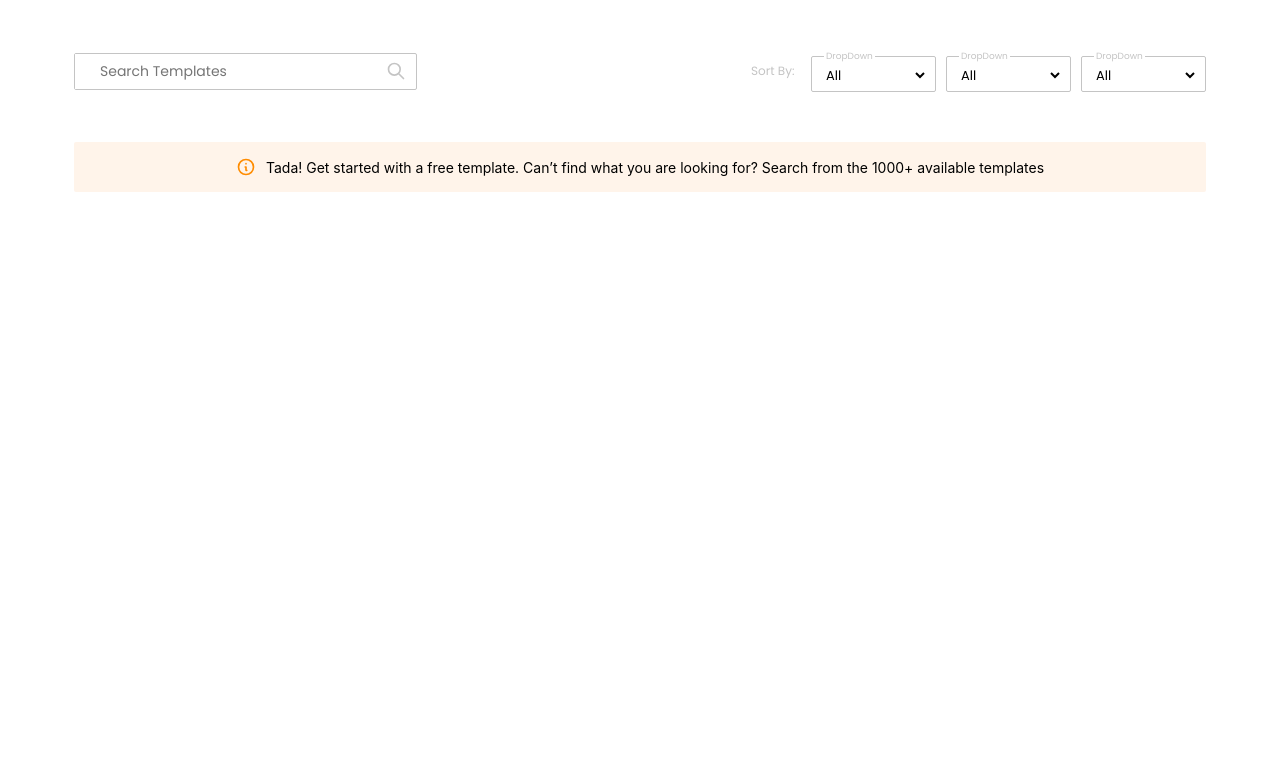
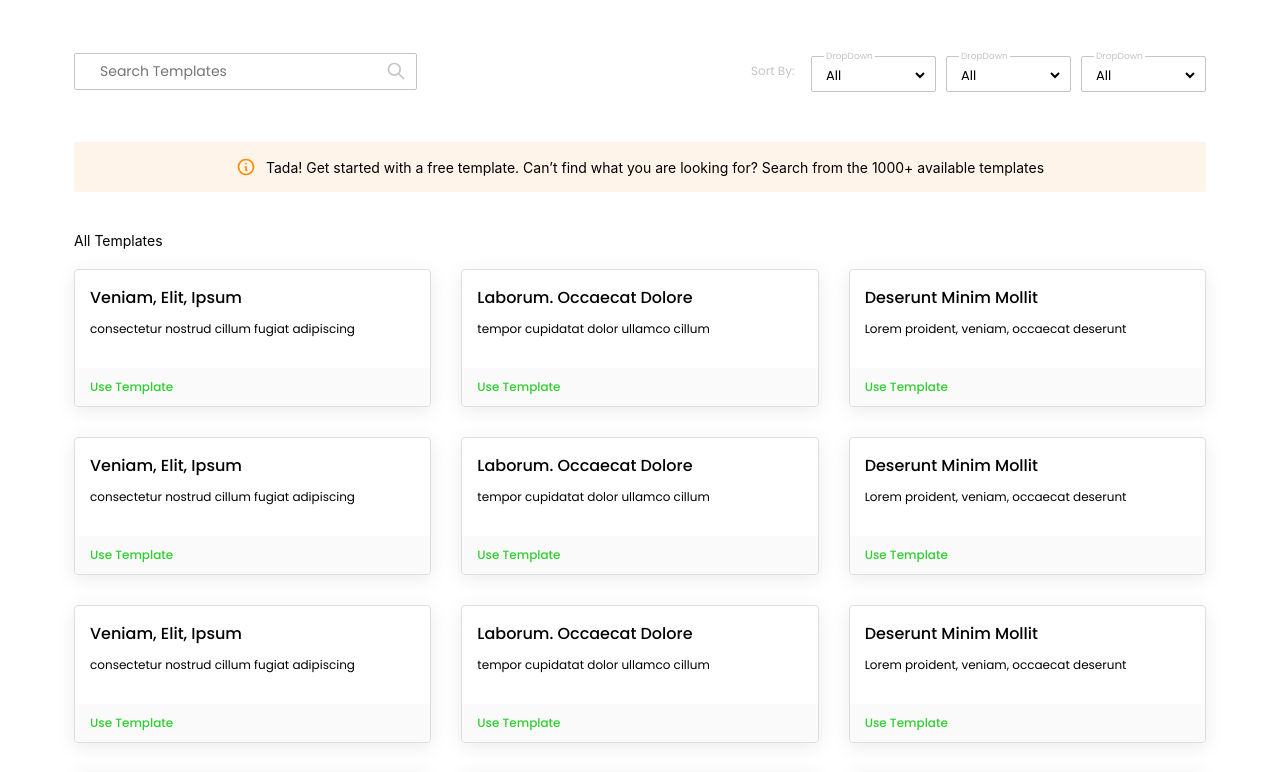
Before and after one commit to Nurmalee/formplus-react-frontend-task, a React (Create React App) app: page / in a window 1280 px wide. Shown: the top 772 px of the page. Built offline with nearby package versions, Linux system fonts and the light colour scheme; a web font is replaced by a local one.

Commit message:
TEMPLATE(S) COMPONENT: created and styled sinlgetemplate and template grid

```diff
--- a/src/App.js
+++ b/src/App.js
@@ -1,12 +1,14 @@
 import styled from 'styled-components'
 import Header from './components/Header'
 import Notification from './components/Notification'
+import Templates from './components/Templates'
 
 const App = () => {
   return (
     <AppContainer>
       <Header />
       <Notification />
+      <Templates />
 
     </AppContainer>
   )
--- /dev/null
+++ b/src/components/SingleTemplate.js
@@ -0,0 +1,55 @@
+import styled from 'styled-components'
+
+const SingleTemplate = ({category, created, description, link, name}) => {
+    return (
+        <TemplateBox>
+            <h2>{name}</h2>
+            <p>{description}</p>
+            <a href={link}>use template</a>
+        </TemplateBox>
+    )
+}
+
+export default SingleTemplate
+
+const TemplateBox = styled.div`
+    box-shadow: 7px 7px 10px rgb(250, 250, 250);
+    box-shadow: 0px 4px 20px rgba(0, 0, 0, 0.08);
+    border-radius: 4px;
+    border: 1px solid #ddd;
+    font-family: 'Poppins', sans-serif;
+    transition: 500ms;
+    align-self: flex-start;
+
+    &:hover {
+        border: 1px solid limegreen;
+        transform: scale(1.05);
+    }
+
+    > h2 {
+        padding: 15px;
+        padding-bottom: 0;
+        font-size: 16px;
+        font-weight: 500;
+        text-transform: capitalize;
+    }
+
+    > p {
+        font-size: 12px;
+        padding: 10px 15px;
+        padding-bottom: 30px;
+    }
+
+    > a {
+        color: limegreen;
+        font-size: 12px;
+        font-weight: 500;
+        padding: 10px 15px;
+        text-transform: capitalize;
+        text-decoration: none;
+        background-color: rgb(250, 250, 250);
+        display: block;
+        border-bottom-right-radius: 4px;
+        border-bottom-left-radius: 4px;
+    }
+`
--- /dev/null
+++ b/src/components/Templates.js
@@ -0,0 +1,44 @@
+import styled from 'styled-components'
+import {templateData} from '../templateData'
+import SingleTemplate from './SingleTemplate'
+
+const Templates = () => {
+    return (
+        <>
+            <TemplateCategory>all templates</TemplateCategory>
+            <TemplatesGrid>
+                {
+                    templateData.map((template, index) => {
+                        return (
+                            <SingleTemplate key={index} {...template} />
+                        )
+                    })
+                }
+
+            </TemplatesGrid>
+        </>
+    )
+}
+
+export default Templates
+
+const TemplateCategory = styled.header`
+    font-size: 12px;
+    text-transform: capitalize;
+    padding-bottom: 20px;
+    font-size: 14px;
+    font-weight: 400;
+`
+
+const TemplatesGrid = styled.section`
+    display: grid;
+    gap: 30px;
+
+    @media screen and (min-width: 600px) {
+        grid-template-columns: repeat(2, 1fr);
+    }
+
+    @media screen and (min-width: 900px) {
+        grid-template-columns: repeat(3, 1fr);
+    }
+`
```
